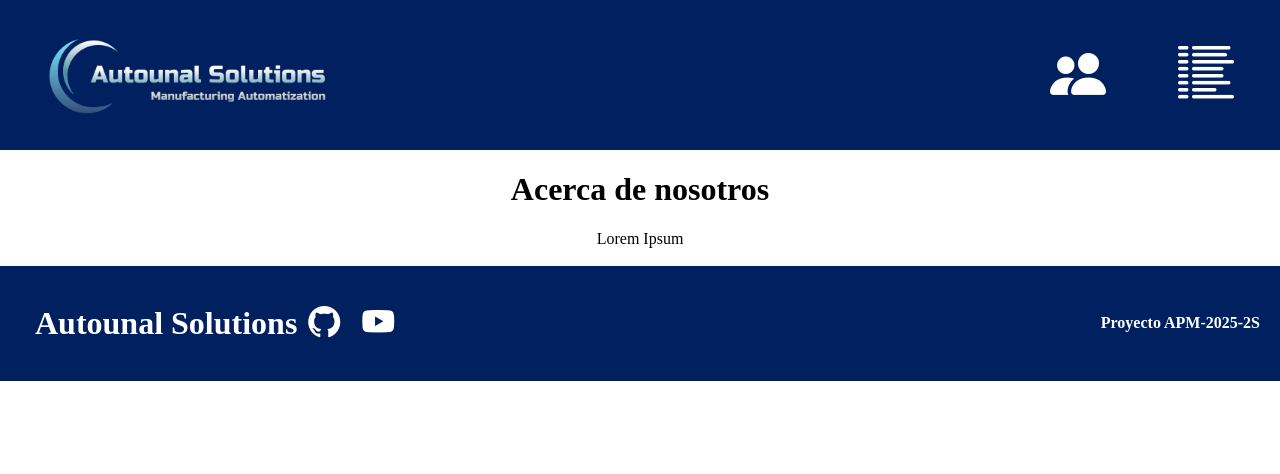
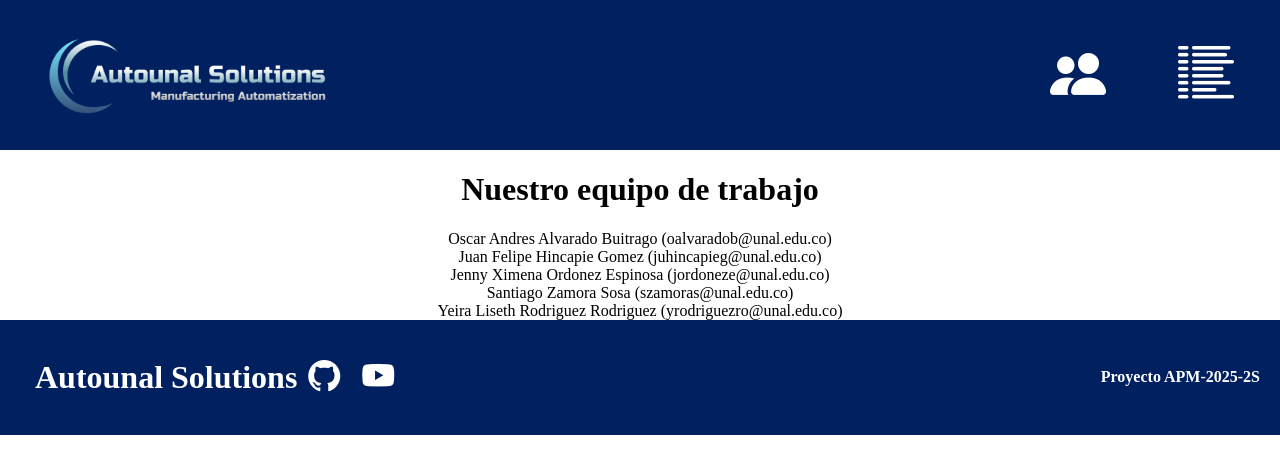
Before and after one commit to AutoUnal-Solutions/sitio_web, a Jekyll site: the page built from equipo.html, in a window 1280 px wide. Shown: the top 474 px of the page. Built offline with Jekyll 4.4.1, drawn with Linux system fonts in a browser that asks for light colours; some web fonts are replaced.

Commit message:
actualización links

```diff
--- a/_layouts/default.html
+++ b/_layouts/default.html
@@ -5,16 +5,16 @@
         <title>{{ page.title }}</title>
         <link rel="stylesheet" href="{{ '/assets/css/style.css' | relative_url }}">
         <link rel="stylesheet" href="https://cdn.jsdelivr.net/npm/bootstrap-icons@1.11.3/font/bootstrap-icons.css">
-        <link rel="icon" href="{{ '/assets/images/webTabIcon.png' | relative_url }}"" type="image/x-icon">
+        <link rel="icon" href="{{ '/assets/images/webTabIcon.png' | relative_url }}" type="image/x-icon">
     </head>
     <body>
         <div class="header" >
-            <a href="/index.html">
+            <a href="{{ '/index.html' | relative_url }}">
                 <img src="{{ '/assets/images/logo.png' | relative_url }}" alt="logo"  class="logo-header">
             </a>
 
             <div class="header-index">
-                <a href="/equipo.html"><button class="about-us"><i class="bi bi-people-fill"></i></button></a>
+                <a href="{{ '/equipo.html' | relative_url }}"><button class="about-us"><i class="bi bi-people-fill"></i></button></a>
                 <button class="indexBtn"><i class="bi bi-list-columns-reverse"></i></button>
             </div>
         </div>
@@ -23,14 +23,14 @@
             <div class="index">
                 <h1>Índice</h1>
                 <br>
-                <h2><a href="/planeacion.html">Planeación</a></h2>
-                <h2><a href="/gestion.html">Gestión de Producción</a></h2>
-                <h2><a href="/economia.html">Evaluación económica</a></h2>
-                <h2><a href="/robotica.html">Celda robótica</a></h2>
-                <h2><a href="/controladores.html">Controladores Industriales</a></h2>
-                <h2><a href="/dfactory.html">Digital Factory</a></h2>
-                <h2><a href="/scada.html">SCADA</a></h2>
-                <h2><a href="/industria4.html">Industria 4.0</a></h2>
+                <h2><a href="{{ '/planeacion.html' | relative_url }}">Planeación</a></h2>
+                <h2><a href="{{ '/gestion.html' | relative_url }}">Gestión de Producción</a></h2>
+                <h2><a href="{{ '/economia.html' | relative_url }}">Evaluación económica</a></h2>
+                <h2><a href="{{ '/robotica.html' | relative_url }}">Celda robótica</a></h2>
+                <h2><a href="{{ '/controladores.html' | relative_url }}">Controladores Industriales</a></h2>
+                <h2><a href="{{ '/dfactory.html' | relative_url }}">Digital Factory</a></h2>
+                <h2><a href="{{ '/scada.html' | relative_url }}">SCADA</a></h2>
+                <h2><a href="{{ '/industria4.html' | relative_url }}">Industria 4.0</a></h2>
             </div>
         </div>
         {{ content }}
--- a/equipo.html
+++ b/equipo.html
@@ -1,9 +1,19 @@
 ---
 layout: default
-title: Nosotros
+title: Acerca de Nosotros
 ---
+
 <div class="page-intro">
-    <h1>Acerca de nosotros</h1>
-    Lorem Ipsum
+    <h1>Nuestro equipo de trabajo</h1>
+    <div class="intro-text">
+        Oscar Andres Alvarado Buitrago (oalvaradob@unal.edu.co)
+        <br>
+        Juan Felipe Hincapie Gomez (juhincapieg@unal.edu.co)
+        <br>
+        Jenny Ximena Ordonez Espinosa (jordoneze@unal.edu.co)
+        <br>
+        Santiago Zamora Sosa (szamoras@unal.edu.co)
+        <br>
+        Yeira Liseth Rodriguez Rodriguez (yrodriguezro@unal.edu.co)
+    </div>
 </div>
-<br>
--- a/index.html
+++ b/index.html
@@ -5,7 +5,7 @@
 
 
 <div class="full-width-box">
-    <img src="{{ '/assets/images/cover/Portada.jpg' | relative_url }}" alt="Portada" class="center-fit">
+    <img src="{{ '/assets/images/cover/portada.jpg' | relative_url }}" alt="Portada" class="center-fit">
     <div class="center-box">
         <h4>
         En Autounal Solutions ofrecemos soluciones integrales que
```
